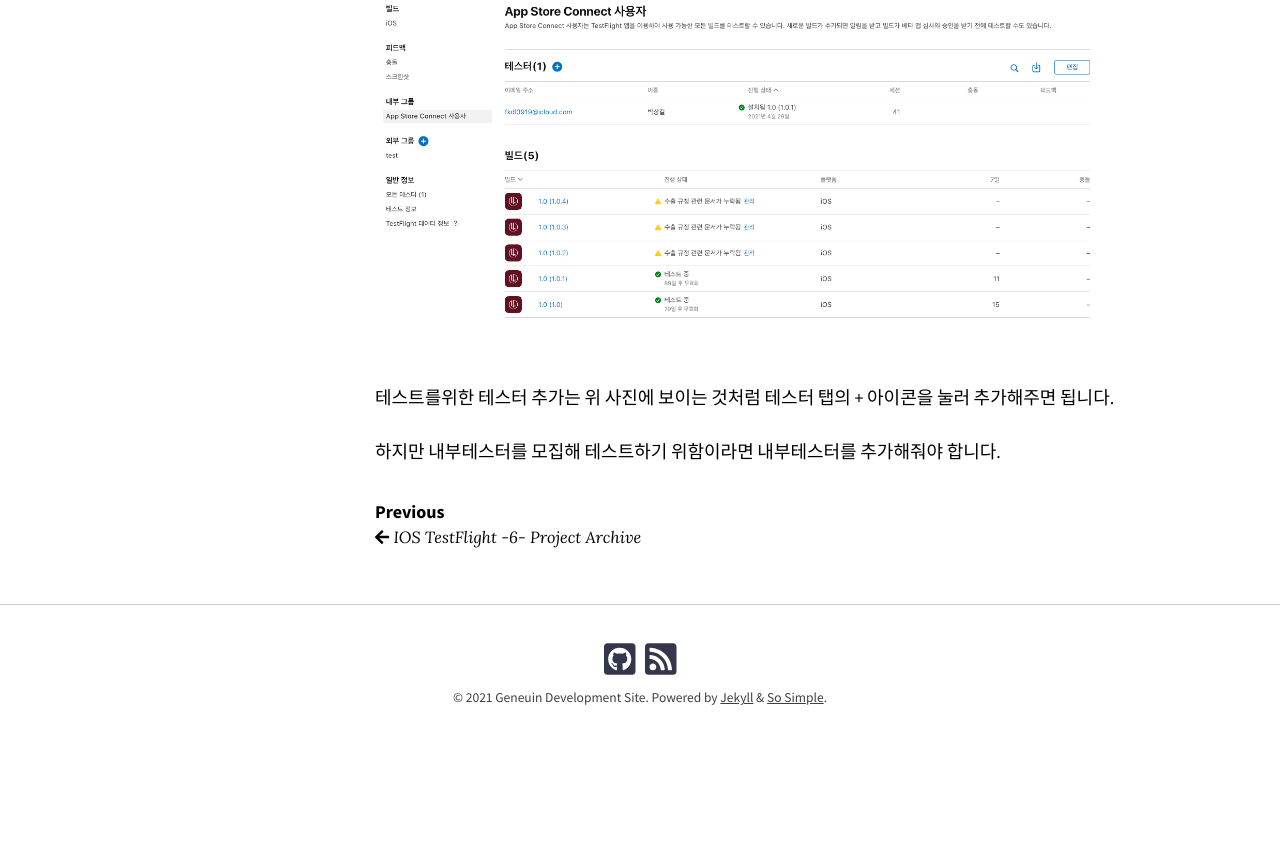
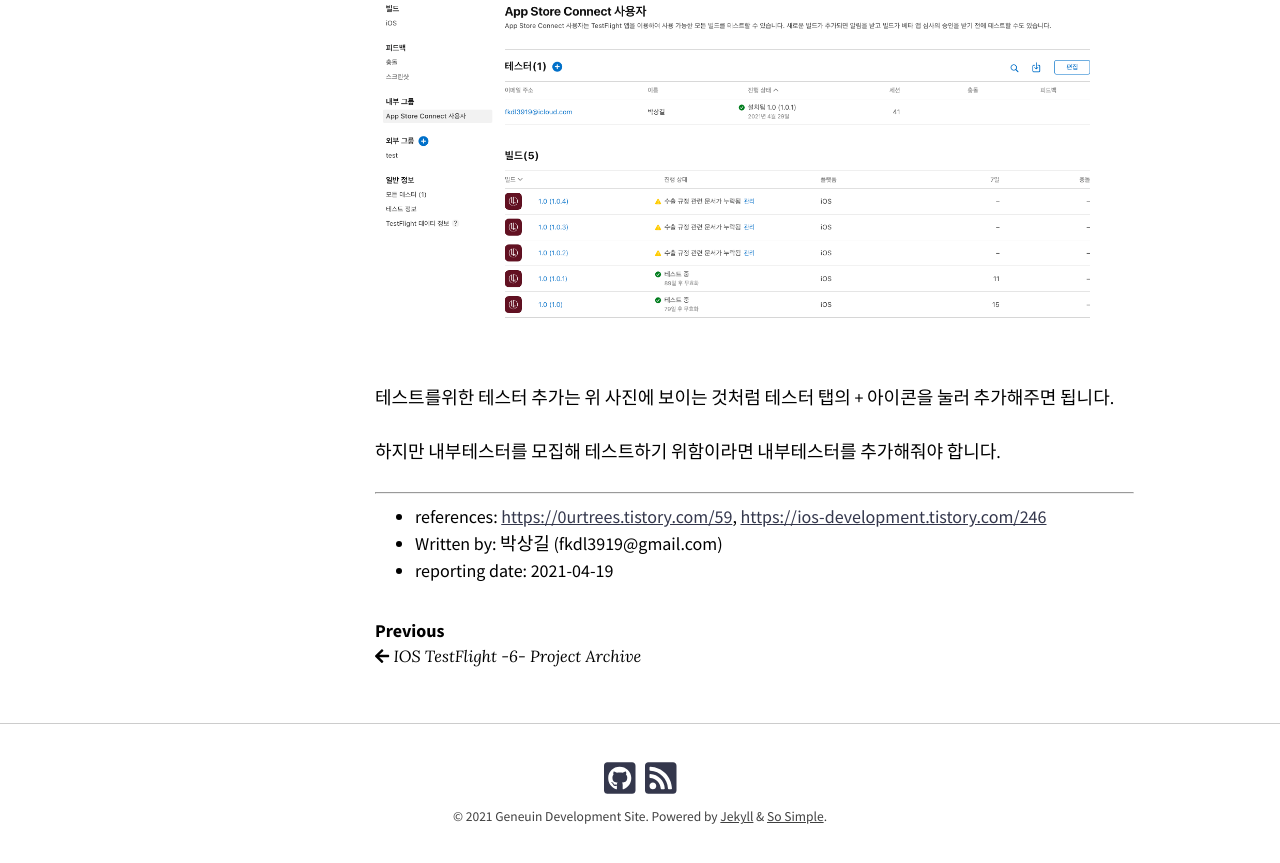
Before and after one commit to jblee-bong/bong.pos, a Jekyll site: the page built from _posts/ios_testFlight/2021-04-30-title-7-testFlight를-이용해-테스트.md, in a window 1280 px wide and 900 px high, scrolled down 3817 px. Shown: the top 863 px of the window. Built offline with Jekyll 4.4.1, drawn with Linux system fonts in a browser that asks for light colours; nearby versions of some CDN libraries; before the commit the page ends 4598 px from its top, so only the background shows below that.

Commit message:
Fix: 게시물 수정

```diff
--- a/_posts/ios_testFlight/2021-04-30-title-7-testFlight를-이용해-테스트.md
+++ b/_posts/ios_testFlight/2021-04-30-title-7-testFlight를-이용해-테스트.md
@@ -64,3 +64,10 @@ iOS 에서 공식적으로 지원해주는 Beta Testing 도구입니다.
 테스트를위한 테스터 추가는 위 사진에 보이는 것처럼 테스터 탭의 + 아이콘을 눌러 추가해주면 됩니다.
 
 하지만 내부테스터를 모집해 테스트하기 위함이라면 내부테스터를 추가해줘야 합니다.
+
+
+---
+
+- references: [https://0urtrees.tistory.com/59](https://0urtrees.tistory.com/59), [https://ios-development.tistory.com/246](https://ios-development.tistory.com/246)
+- Written by: 박상길 (fkdl3919@gmail.com)
+- reporting date: 2021-04-19
```
